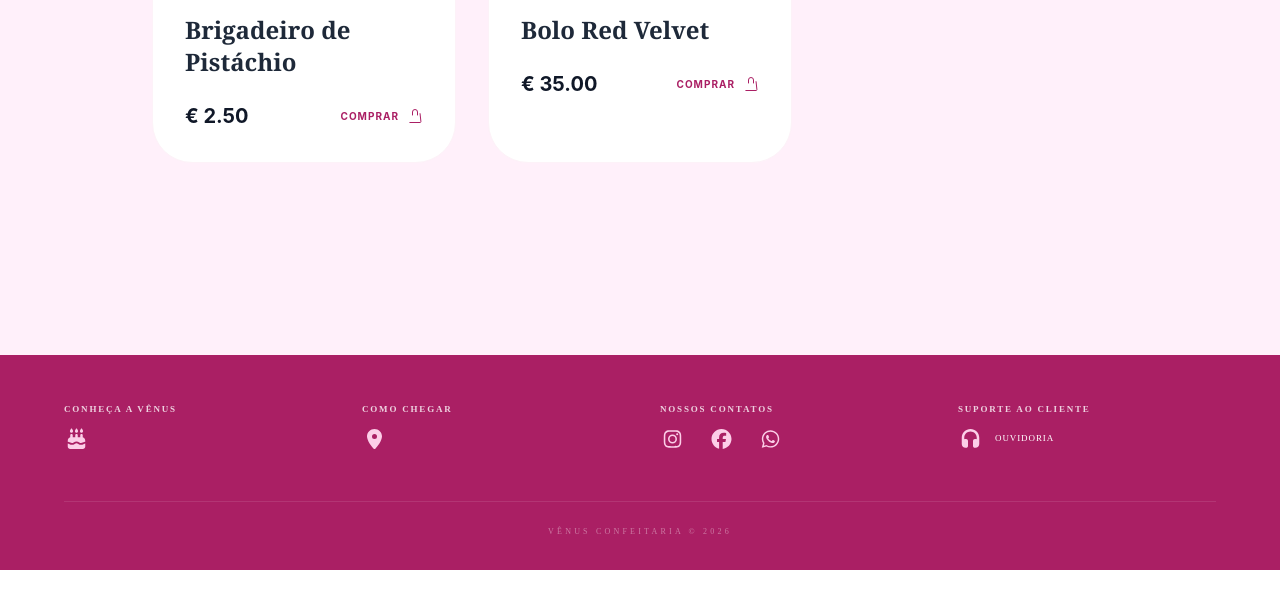
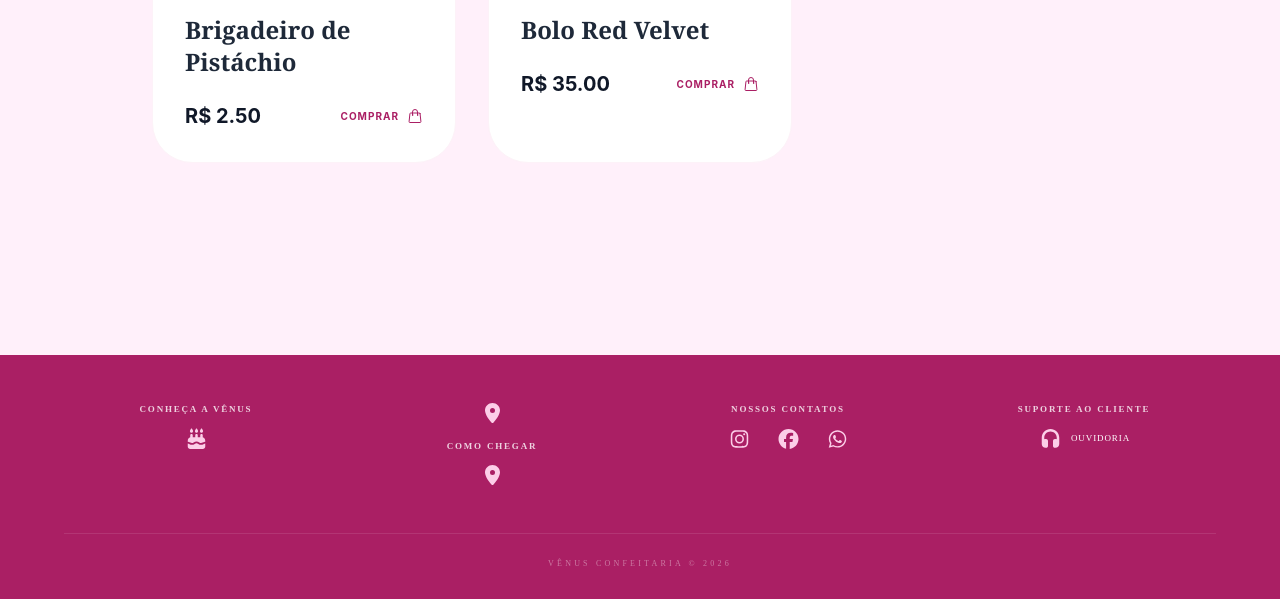
Before and after one commit to AnaRamos2110/venus, a React (Vite) app in the folder venus-confeitaria/: page /Favorites in a window 1280 px wide. Shown: the part 672-1271 px from the top of the page. Before the commit the page ends 1242 px from the top, so only its background shows below. Built offline with nearby package versions, Linux system fonts and the light colour scheme.

Commit message:
Footer & Página de favoritos- correção de bugs

```diff
--- a/venus-confeitaria/src/components/Footer.tsx
+++ b/venus-confeitaria/src/components/Footer.tsx
@@ -5,38 +5,58 @@ import { faCakeCandles, faLocationDot, faHeadphones } from '@fortawesome/free-so
 
 export default function Footer() {
   return (
-    <footer className="bg-[#AA1F64] text-white pt-12 pb-8 px-6 mt-16 font-['Montserrat']">
-      <div className="max-w-6xl mx-auto flex flex-col md:grid md:grid-cols-4 gap-10 items-center md:items-start text-center md:text-left">
+    /* Esconde no mobile/tablet, exibe na versão web */
+    <footer className="hidden lg:block bg-[#AA1F64] text-white pt-12 pb-8 px-6 mt-16 font-['Montserrat']">
 
-        <div className="flex flex-col items-center md:items-start gap-3 w-full max-w-200px">
-          <h4 className="text-[9px] font-bold tracking-[0.2em] uppercase opacity-80">Conheça a Vênus</h4>
+      {/* Grid de 4 colunas */}
+      <div className="max-w-6xl mx-auto grid grid-cols-4 gap-8 items-start">
+
+        {/* CONHEÇA A VÊNUS */}
+        <div className="flex flex-col items-center text-center gap-3">
+          <h4 className="text-[9px] font-bold tracking-[0.2em] uppercase opacity-80">
+            Conheça a Vênus
+          </h4>
           <Link to="/SobreNos" className="text-pink-200 hover:text-white transition-all hover:scale-110">
             <FontAwesomeIcon icon={faCakeCandles} className="text-xl" />
           </Link>
         </div>
 
-        <div className="flex flex-col items-center md:items-start gap-3 w-full max-w-200px">
-          <h4 className="text-[9px] font-bold tracking-[0.2em] uppercase opacity-80">Como Chegar</h4>
+        {/* COMO CHEGAR */}
+        <div className="flex flex-col items-center text-center gap-3">
+          <Link to="/ComoChegar" className="text-pink-200 hover:text-white transition-all hover:scale-110">
+             <FontAwesomeIcon icon={faLocationDot} className="text-xl" />
+          </Link>
+          <h4 className="text-[9px] font-bold tracking-[0.2em] uppercase opacity-80">
+            Como Chegar
+          </h4>
           <FontAwesomeIcon icon={faLocationDot} className="text-xl text-pink-200" />
         </div>
 
-        <div className="flex flex-col items-center md:items-start gap-3 w-full max-w-200px">
-          <h4 className="text-[9px] font-bold tracking-[0.2em] uppercase opacity-80">Nossos Contatos</h4>
-          <div className="flex gap-6 text-pink-200">
-            <FontAwesomeIcon icon={faInstagram} className="text-xl hover:text-white cursor-pointer" />
-            <FontAwesomeIcon icon={faFacebook} className="text-xl hover:text-white cursor-pointer" />
-            <FontAwesomeIcon icon={faWhatsapp} className="text-xl hover:text-white cursor-pointer" />
+        {/* NOSSOS CONTATOS */}
+        <div className="flex flex-col items-center text-center gap-3">
+          <h4 className="text-[9px] font-bold tracking-[0.2em] uppercase opacity-80">
+            Nossos Contatos
+          </h4>
+          <div className="flex gap-6 text-pink-200 justify-center">
+            <FontAwesomeIcon icon={faInstagram} className="text-xl hover:text-white cursor-pointer transition-colors" />
+            <FontAwesomeIcon icon={faFacebook} className="text-xl hover:text-white cursor-pointer transition-colors" />
+            <FontAwesomeIcon icon={faWhatsapp} className="text-xl hover:text-white cursor-pointer transition-colors" />
           </div>
         </div>
 
-        <div className="flex flex-col items-center md:items-start gap-3 w-full max-w-200px">
-          <h4 className="text-[9px] font-bold tracking-[0.2em] uppercase opacity-80">Suporte ao Cliente</h4>
-          <div className="flex items-center gap-3">
-             <FontAwesomeIcon icon={faHeadphones} className="text-xl text-pink-200" />
-             <span className="text-[9px] uppercase tracking-widest">Ouvidoria</span>
+        {/* SUPORTE AO CLIENTE */}
+        <div className="flex flex-col items-center text-center gap-3">
+          <h4 className="text-[9px] font-bold tracking-[0.2em] uppercase opacity-80">
+            Suporte ao Cliente
+          </h4>
+          <div className="flex items-center gap-2 text-pink-200 justify-center">
+             <FontAwesomeIcon icon={faHeadphones} className="text-xl" />
+             <span className="text-[9px] uppercase tracking-widest text-white">Ouvidoria</span>
           </div>
         </div>
+
       </div>
+
       <div className="max-w-6xl mx-auto border-t border-white/10 mt-12 pt-6">
         <p className="text-center text-[8px] opacity-40 uppercase tracking-[0.4em]">Vênus Confeitaria © 2026</p>
       </div>
--- a/venus-confeitaria/src/components/Header.tsx
+++ b/venus-confeitaria/src/components/Header.tsx
@@ -9,8 +9,10 @@ import {
   faTimes,
   faMagnifyingGlass,
   // faChevronRight,
-  faCakeCandles,
+  faLocationDot,
+  faCircleInfo
 } from '@fortawesome/free-solid-svg-icons';
+import { faFacebook, faInstagram, faWhatsapp } from '@fortawesome/free-brands-svg-icons';
 import logo from '../assets/logo.png'; // Verifique se o caminho da logo está correto
 
 export default function Header() {
@@ -66,12 +68,12 @@ export default function Header() {
           </button>
 
           <nav className="flex flex-col gap-6 font-['Montserrat'] uppercase text-[10px] tracking-widest">
-            <Link to="/Favoritos" onClick={() => setIsMenuOpen(false)} className="flex items-center gap-3">
+            <Link to="/Favorites" onClick={() => setIsMenuOpen(false)} className="flex items-center gap-3">
               <FontAwesomeIcon icon={faHeart} /> Favoritos
             </Link>
 
             <Link to="/MinhaConta" onClick={() => setIsMenuOpen(false)} className="flex items-center gap-3">
-              <FontAwesomeIcon icon={faShoppingCart} /> Minha Sacola
+              <FontAwesomeIcon icon={faShoppingCart} /> Minhas Compras
             </Link>
 
             <Link to="/Fidelivenus" onClick={() => setIsMenuOpen(false)} className="flex items-center gap-3">
@@ -79,7 +81,23 @@ export default function Header() {
             </Link>
 
             <Link to="/SobreNos" onClick={() => setIsMenuOpen(false)} className="flex items-center gap-3">
-              <FontAwesomeIcon icon={faCakeCandles} /> Sobre Nós
+              <FontAwesomeIcon icon={faCircleInfo} /> Sobre Nós
+            </Link>
+
+            <Link to="/https://maps.app.goo.gl/BEjryJBEsgsw46Js6" onClick={() => setIsMenuOpen(false)} className="flex items-center gap-3">
+              <FontAwesomeIcon icon={faLocationDot} /> Como Chegar
+            </Link>
+
+            <Link to="/https://www.facebook.com/venusconfeitaria" onClick={() => setIsMenuOpen(false)} className="flex items-center gap-3">
+              <FontAwesomeIcon icon={faFacebook} /> Facebook
+            </Link>
+
+            <Link to="/https://www.instagram.com/confeitaria.venus" onClick={() => setIsMenuOpen(false)} className="flex items-center gap-3">
+              <FontAwesomeIcon icon={faInstagram} /> Instagram
+            </Link>
+
+            <Link to="/https://wa.me/5519993643988" onClick={() => setIsMenuOpen(false)} className="flex items-center gap-3">
+              <FontAwesomeIcon icon={faWhatsapp} /> WhatsApp
             </Link>
 
             <button className="bg-white text-[#AA1F64] py-3 rounded-full font-bold mt-4">
--- a/venus-confeitaria/src/pages/Favorites.tsx
+++ b/venus-confeitaria/src/pages/Favorites.tsx
@@ -5,7 +5,7 @@ const Icon = ({ name, className = "w-5 h-5" }: { name: string, className?: strin
   const icons: Record<string, JSX.Element> = {
     arrowLeft: <path strokeLinecap="round" strokeLinejoin="round" d="M10.5 19.5L3 12m0 0l7.5-7.5M3 12h18" />,
     heart: <path strokeLinecap="round" strokeLinejoin="round" d="M21 8.25c0-2.485-2.099-4.5-4.688-4.5-1.935 0-3.597 1.126-4.312 2.733-.715-1.607-2.377-2.733-4.313-2.733C5.1 3.75 3 5.765 3 8.25c0 7.22 9 12 9 12s9-4.78 9-12z" />,
-    cart: <path strokeLinecap="round" strokeLinejoin="round" d="M15.75 10.5V6a3.75 3.75 0 1 0-7.5 0v4.5m11.356-1.993 1.263 12c.07.665-.45 1.243-1.119 1.243H4.25a1.125 1.125(0 0 1-1.12-1.243l1.264-12A1.125 1.125 0 0 1 5.513 7.5h12.974c.576 0 1.059.435 1.119 1.007ZM8.625 10.5a.375.375 0 1 1-.75 0 .375.375 0 0 1 .75 0Zm7.5 0a.375.375 0 1 1-.75 0 .375.375 0 0 1 .75 0Z" />,
+    cart: <path strokeLinecap="round" strokeLinejoin="round" d="M15.75 10.5V6a3.75 3.75 0 1 0-7.5 0v4.5m11.356-1.993 1.263 12c.07.665-.45 1.243-1.119 1.243H4.25a1.125 1.125 0 0 1-1.12-1.243l1.264-12A1.125 1.125 0 0 1 5.513 7.5h12.974c.576 0 1.059.435 1.119 1.007ZM8.625 10.5a.375.375 0 1 1-.75 0 .375.375 0 0 1 .75 0Zm7.5 0a.375.375 0 1 1-.75 0 .375.375 0 0 1 .75 0Z" />,
     plus: <path strokeLinecap="round" strokeLinejoin="round" d="M12 4.5v15m7.5-7.5h-15" />,
     grid: <path strokeLinecap="round" strokeLinejoin="round" d="M3.75 6A2.25 2.25 0 0 1 6 3.75h2.25A2.25 2.25 0 0 1 10.5 6v2.25a2.25 2.25 0 0 1-2.25 2.25H6a2.25 2.25 0 0 1-2.25-2.25V6ZM3.75 15.75A2.25 2.25 0 0 1 6 13.5h2.25a2.25 2.25 0 0 1 2.25 2.25V18a2.25 2.25 0 0 1-2.25 2.25H6A2.25 2.25 0 0 1 3.75 18v-2.25ZM13.5 6a2.25 2.25 0 0 1 2.25-2.25H18A2.25 2.25 0 0 1 20.25 6v2.25a2.25 2.25 0 0 1-2.25 2.25h-2.25a2.25 2.25 0 0 1-2.25-2.25V6ZM13.5 15.75a2.25 2.25 0 0 1 2.25-2.25H18a2.25 2.25 0 0 1 2.25 2.25V18a2.25 2.25 0 0 1-2.25 2.25h-2.25a2.25 2.25 0 0 1-2.25-2.25v-2.25Z" />,
     search: <path strokeLinecap="round" strokeLinejoin="round" d="m21 21-5.197-5.197m0 0A7.5 7.5 0 1 0 5.196 5.196a7.5 7.5 0 0 0 10.607 10.607Z" />,
@@ -44,6 +44,11 @@ const FavoritesPage: React.FC = () => {
     return () => clearTimeout(timer);
   }, []);
 
+  // FUNÇÃO DO TRELLO: Remove o doce da lista de favoritos ao clicar no coração
+  const handleToggleFavorite = (id: number) => {
+    setFavorites(prevFavorites => prevFavorites.filter(item => item.id !== id));
+  };
+
   if (loading) {
     return (
       <div className="min-h-screen bg-[#FFF0FA] flex items-center justify-center">
@@ -54,16 +59,12 @@ const FavoritesPage: React.FC = () => {
 
   return (
     <div className="min-h-screen bg-[#FFF0FA] font-sans pb-32">
-      {/* Header com Placeholder de Logo (para evitar erro de path inexistente) */}
       <nav className="bg-white/80 backdrop-blur-md sticky top-0 z-50 border-b border-pink-100">
         <div className="max-w-7xl mx-auto px-6 h-20 flex justify-between items-center">
           <button className="flex items-center gap-2 text-stone-400 hover:text-[#AA1F64] transition-all">
             <Icon name="arrowLeft" className="w-4 h-4" />
             <span className="text-[10px] font-bold uppercase tracking-widest hidden sm:inline">Voltar para Home</span>
           </button>
-
-
-
           <div className="w-10"></div>
         </div>
       </nav>
@@ -85,7 +86,12 @@ const FavoritesPage: React.FC = () => {
               <div key={item.id} className="bg-white rounded-[2.5rem] overflow-hidden border border-pink-50 group hover:shadow-2xl hover:shadow-pink-200/30 transition-all duration-500">
                 <div className="relative h-64 overflow-hidden bg-stone-100">
                   <img src={item.imagem} alt={item.nome} className="w-full h-full object-cover group-hover:scale-110 transition-transform duration-700" />
-                  <button className="absolute top-5 right-5 bg-white/90 backdrop-blur-md p-3 rounded-full text-[#AA1F64] shadow-lg">
+
+                  {/* CHAMADA DO STATE AO CLICAR NO CORAÇÃO */}
+                  <button
+                    onClick={() => handleToggleFavorite(item.id)}
+                    className="absolute top-5 right-5 bg-white/90 backdrop-blur-md p-3 rounded-full text-[#AA1F64] shadow-lg hover:scale-110 transition-transform active:scale-90"
+                  >
                     <Icon name="heart" className="w-5 h-5 fill-current" />
                   </button>
                 </div>
@@ -93,7 +99,7 @@ const FavoritesPage: React.FC = () => {
                   <span className="text-[10px] font-bold text-[#AA1F64] uppercase tracking-[0.2em]">{item.categoria}</span>
                   <h3 className="font-serif text-2xl text-gray-800 mt-2 font-bold">{item.nome}</h3>
                   <div className="flex justify-between items-center mt-6">
-                    <span className="font-bold text-xl text-gray-900">€ {item.preco.toFixed(2)}</span>
+                    <span className="font-bold text-xl text-gray-900">R$ {item.preco.toFixed(2)}</span>
                     <button className="text-[10px] font-bold uppercase tracking-widest text-[#AA1F64] flex items-center gap-2 hover:opacity-70 transition-all">
                       Comprar <Icon name="cart" className="w-4 h-4" />
                     </button>
@@ -105,7 +111,7 @@ const FavoritesPage: React.FC = () => {
         )}
       </main>
 
-      {/* Navegação Mobile Estilo App */}
+      {/* Navegação Mobile Estilo App — Coração agora reflete a quantidade se quiser */}
       <div className="fixed bottom-8 left-1/2 -translate-x-1/2 w-[90%] max-w-xs bg-white/90 backdrop-blur-2xl border border-white/20 p-4 rounded-[2.5rem] shadow-2xl flex justify-around items-center md:hidden">
         <button className="p-2 text-stone-300"><Icon name="grid" /></button>
         <button className="p-2 text-stone-300"><Icon name="search" /></button>
@@ -114,7 +120,11 @@ const FavoritesPage: React.FC = () => {
             <Icon name="plus" />
           </button>
         </div>
-        <button className="p-2 text-[#AA1F64]"><Icon name="heart" className="fill-current" /></button>
+
+        {/* Ícone de favorito na barra inferior que reage à quantidade de itens na lista */}
+        <button className={`p-2 transition-colors ${favorites.length > 0 ? 'text-[#AA1F64]' : 'text-stone-300'}`}>
+          <Icon name="heart" className={favorites.length > 0 ? "fill-current" : ""} />
+        </button>
         <button className="p-2 text-stone-300"><Icon name="user" /></button>
       </div>
     </div>
--- a/venus-confeitaria/src/pages/MinhaConta.tsx
+++ b/venus-confeitaria/src/pages/MinhaConta.tsx
@@ -22,7 +22,7 @@ const Icons = {
   )
 };
 
-export default function MinhaConta() {
+export default function MinhasCompras() {
   const [activeTab, setActiveTab] = useState<'cart' | 'history'>('cart');
 
   return (
@@ -33,7 +33,7 @@ export default function MinhaConta() {
           <button className="text-gray-400 hover:text-[#9d1d5a] transition-colors">
             <Icons.ArrowLeft />
           </button>
-          <span className="font-['Playfair_Display'] text-xl font-bold text-gray-800">Minha Conta</span>
+          <span className="font-['Playfair_Display'] text-xl font-bold text-gray-800">Minhas Compras</span>
           <div className="w-6"></div>
         </div>
       </nav>
@@ -142,7 +142,7 @@ export default function MinhaConta() {
                 </div>
                 <span className="text-[10px] uppercase tracking-widest font-black px-3 py-1.5 rounded-full bg-amber-100 text-amber-700">Em Preparação</span>
               </div>
-              <p className="text-sm text-gray-500 mb-6 font-medium">2 itens • Total: <span className="text-[#AA1f64] font-bold">€ 22.50</span></p>
+              <p className="text-sm text-gray-500 mb-6 font-medium">2 itens • Total: <span className="text-[#AA1f64] font-bold">R$ 22.50</span></p>
               <button className="w-full py-4 border border-pink-100 rounded-2xl text-[10px] font-black text-gray-400 hover:bg-[#AA1f64] hover:text-white hover:border-[#AA1f64] transition-all uppercase tracking-[0.3em]">
                 Ver Detalhes
               </button>
@@ -157,7 +157,7 @@ export default function MinhaConta() {
                 </div>
                 <span className="text-[10px] uppercase tracking-widest font-black px-3 py-1.5 rounded-full bg-emerald-100 text-emerald-700">Entregue</span>
               </div>
-              <p className="text-sm text-gray-500 mb-6 font-medium">1 item • Total: <span className="text-[#9d1d5a] font-bold">€ 40.00</span></p>
+              <p className="text-sm text-gray-500 mb-6 font-medium">1 item • Total: <span className="text-[#9d1d5a] font-bold">R$ 40.00</span></p>
               <button className="w-full py-4 border border-[#9d1d5a] rounded-2xl text-[10px] font-black text-[#9d1d5a] hover:bg-[#9d1d5a] hover:text-white transition-all uppercase tracking-[0.3em]">
                 Repetir Pedido
               </button>
```
